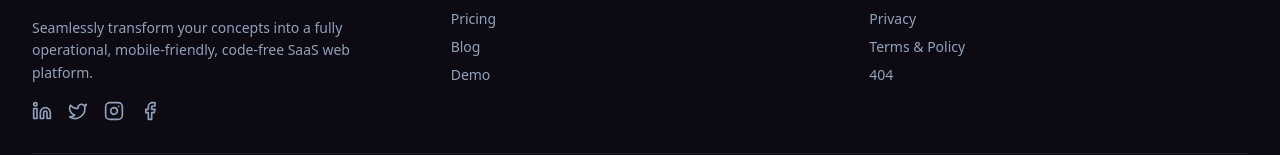
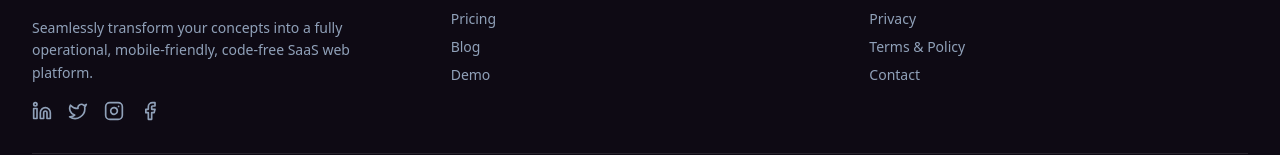
Before and after one commit to SubasisPanda/template-1, a React (Vite) app: page / in a window 1280 px wide. Shown: the part 8717-8872 px from the top of the page. Built offline with nearby package versions, Linux system fonts and the light colour scheme; the HTML template or start-up script is replaced by a standard one.

Commit message:
vercel rerouting issue

```diff
--- a/src/components/footer.tsx
+++ b/src/components/footer.tsx
@@ -88,7 +88,7 @@ export default function Footer() {
             <ul className="mt-3 space-y-2 text-sm text-slate-400">
               <li>
                 <Link
-                  to="/privacy"
+                  to="/terms"
                   className="hover:text-violet-400 transition-colors"
                 >
                   Privacy
@@ -104,10 +104,10 @@ export default function Footer() {
               </li>
               <li>
                 <Link
-                  to="/404"
+                  to="/contact"
                   className="hover:text-violet-400 transition-colors"
                 >
-                  404
+                  Contact
                 </Link>
               </li>
             </ul>
--- a/src/components/navbar.tsx
+++ b/src/components/navbar.tsx
@@ -111,3 +111,5 @@ export default function Navbar() {
     </header>
   );
 }
+
+export { Navbar };
```
Also changed, not shown: vercel.json (added).
